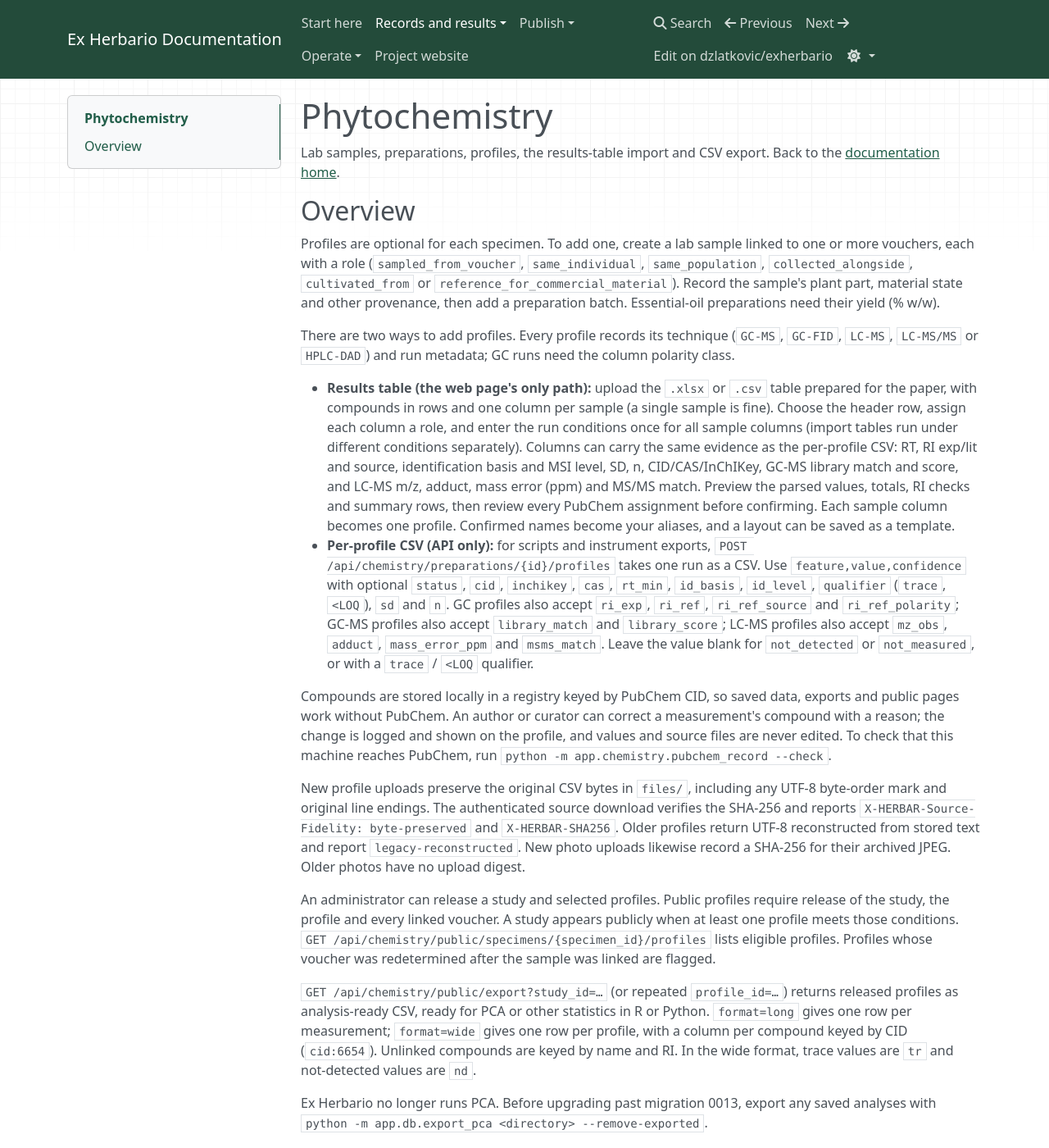
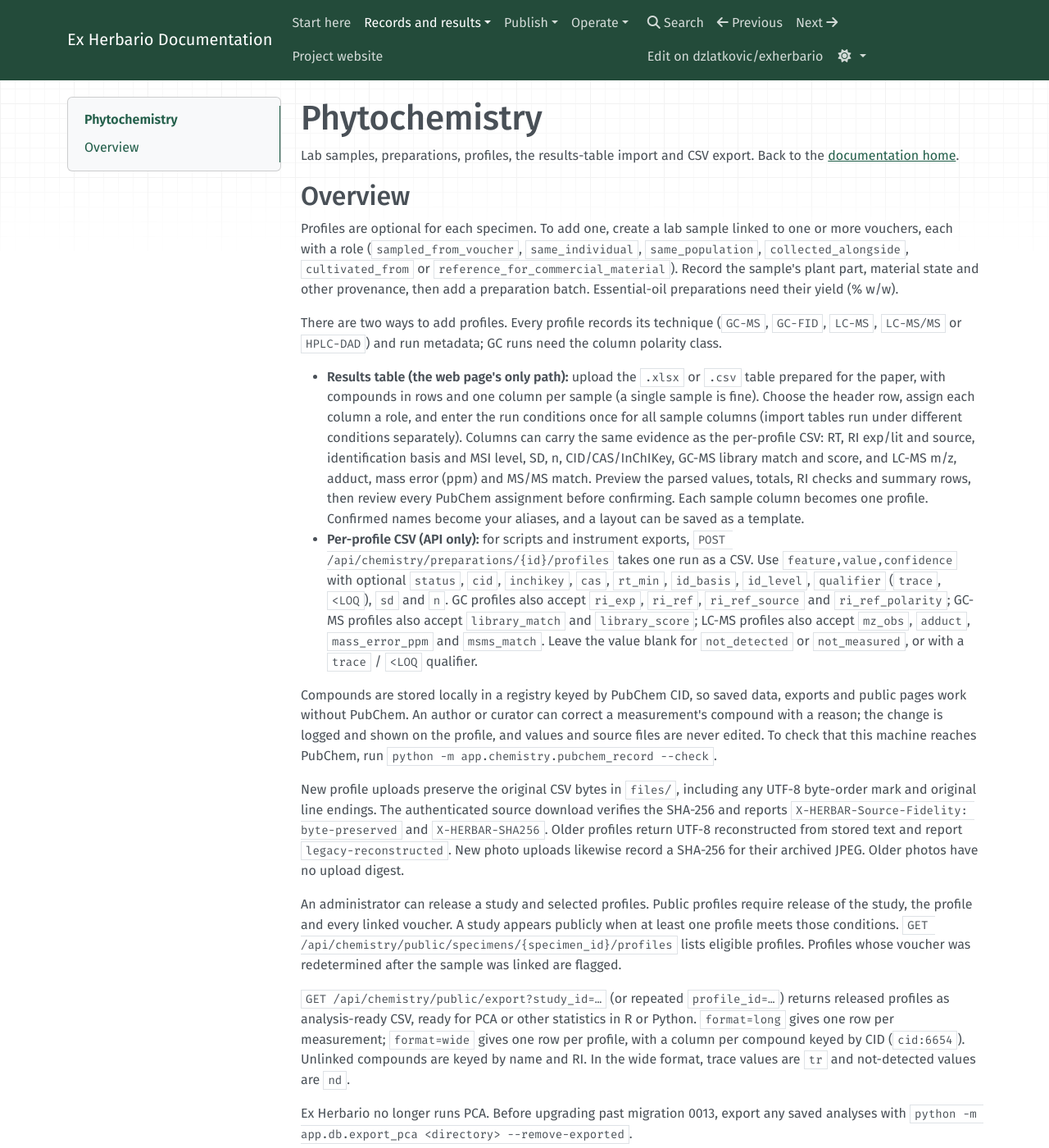
Before and after one commit to dzlatkovic/exherbario, an MkDocs documentation site: the page built from docs/chemistry.md, in a window 1280 px wide and 1400 px high. Shown: the whole window at 82% size. Built offline with MkDocs 1.6.1, drawn with Linux system fonts in a browser that asks for light colours; nearby versions of some CDN libraries.

Commit message:
Share app typography with the public websites

```diff
--- a/app/web/assets/fonts/fonts.css
+++ b/app/web/assets/fonts/fonts.css
@@ -4,7 +4,7 @@
   font-style: normal;
   font-display: swap;
   font-weight: 400;
-  src: url(/assets/herbar/fonts/fira-sans-cyrillic-ext-400-normal.woff2) format('woff2');
+  src: url(fira-sans-cyrillic-ext-400-normal.woff2) format('woff2');
   unicode-range: U+0460-052F,U+1C80-1C8A,U+20B4,U+2DE0-2DFF,U+A640-A69F,U+FE2E-FE2F;
 }
 @font-face {
@@ -12,7 +12,7 @@
   font-style: normal;
   font-display: swap;
   font-weight: 400;
-  src: url(/assets/herbar/fonts/fira-sans-cyrillic-400-normal.woff2) format('woff2');
+  src: url(fira-sans-cyrillic-400-normal.woff2) format('woff2');
   unicode-range: U+0301,U+0400-045F,U+0490-0491,U+04B0-04B1,U+2116;
 }
 @font-face {
@@ -20,7 +20,7 @@
   font-style: normal;
   font-display: swap;
   font-weight: 400;
-  src: url(/assets/herbar/fonts/fira-sans-greek-ext-400-normal.woff2) format('woff2');
+  src: url(fira-sans-greek-ext-400-normal.woff2) format('woff2');
   unicode-range: U+1F00-1FFF;
 }
 @font-face {
@@ -28,7 +28,7 @@
   font-style: normal;
   font-display: swap;
   font-weight: 400;
-  src: url(/assets/herbar/fonts/fira-sans-greek-400-normal.woff2) format('woff2');
+  src: url(fira-sans-greek-400-normal.woff2) format('woff2');
   unicode-range: U+0370-0377,U+037A-037F,U+0384-038A,U+038C,U+038E-03A1,U+03A3-03FF;
 }
 @font-face {
@@ -36,7 +36,7 @@
   font-style: normal;
   font-display: swap;
   font-weight: 400;
-  src: url(/assets/herbar/fonts/fira-sans-latin-ext-400-normal.woff2) format('woff2');
+  src: url(fira-sans-latin-ext-400-normal.woff2) format('woff2');
   unicode-range: U+0100-02BA,U+02BD-02C5,U+02C7-02CC,U+02CE-02D7,U+02DD-02FF,U+0304,U+0308,U+0329,U+1D00-1DBF,U+1E00-1E9F,U+1EF2-1EFF,U+2020,U+20A0-20AB,U+20AD-20C0,U+2113,U+2C60-2C7F,U+A720-A7FF;
 }
 @font-face {
@@ -44,7 +44,7 @@
   font-style: normal;
   font-display: swap;
   font-weight: 400;
-  src: url(/assets/herbar/fonts/fira-sans-latin-400-normal.woff2) format('woff2');
+  src: url(fira-sans-latin-400-normal.woff2) format('woff2');
   unicode-range: U+0000-00FF,U+0131,U+0152-0153,U+02BB-02BC,U+02C6,U+02DA,U+02DC,U+0304,U+0308,U+0329,U+2000-206F,U+20AC,U+2122,U+2191,U+2193,U+2212,U+2215,U+FEFF,U+FFFD;
 }
 @font-face {
@@ -52,7 +52,7 @@
   font-style: italic;
   font-display: swap;
   font-weight: 400;
-  src: url(/assets/herbar/fonts/fira-sans-cyrillic-ext-400-italic.woff2) format('woff2');
+  src: url(fira-sans-cyrillic-ext-400-italic.woff2) format('woff2');
   unicode-range: U+0460-052F,U+1C80-1C8A,U+20B4,U+2DE0-2DFF,U+A640-A69F,U+FE2E-FE2F;
 }
 @font-face {
@@ -60,7 +60,7 @@
   font-style: italic;
   font-display: swap;
   font-weight: 400;
-  src: url(/assets/herbar/fonts/fira-sans-cyrillic-400-italic.woff2) format('woff2');
+  src: url(fira-sans-cyrillic-400-italic.woff2) format('woff2');
   unicode-range: U+0301,U+0400-045F,U+0490-0491,U+04B0-04B1,U+2116;
 }
 @font-face {
@@ -68,7 +68,7 @@
   font-style: italic;
   font-display: swap;
   font-weight: 400;
-  src: url(/assets/herbar/fonts/fira-sans-greek-ext-400-italic.woff2) format('woff2');
+  src: url(fira-sans-greek-ext-400-italic.woff2) format('woff2');
   unicode-range: U+1F00-1FFF;
 }
 @font-face {
@@ -76,7 +76,7 @@
   font-style: italic;
   font-display: swap;
   font-weight: 400;
-  src: url(/assets/herbar/fonts/fira-sans-greek-400-italic.woff2) format('woff2');
+  src: url(fira-sans-greek-400-italic.woff2) format('woff2');
   unicode-range: U+0370-0377,U+037A-037F,U+0384-038A,U+038C,U+038E-03A1,U+03A3-03FF;
 }
 @font-face {
@@ -84,7 +84,7 @@
   font-style: italic;
   font-display: swap;
   font-weight: 400;
-  src: url(/assets/herbar/fonts/fira-sans-latin-ext-400-italic.woff2) format('woff2');
+  src: url(fira-sans-latin-ext-400-italic.woff2) format('woff2');
   unicode-range: U+0100-02BA,U+02BD-02C5,U+02C7-02CC,U+02CE-02D7,U+02DD-02FF,U+0304,U+0308,U+0329,U+1D00-1DBF,U+1E00-1E9F,U+1EF2-1EFF,U+2020,U+20A0-20AB,U+20AD-20C0,U+2113,U+2C60-2C7F,U+A720-A7FF;
 }
 @font-face {
@@ -92,7 +92,7 @@
   font-style: italic;
   font-display: swap;
   font-weight: 400;
-  src: url(/assets/herbar/fonts/fira-sans-latin-400-italic.woff2) format('woff2');
+  src: url(fira-sans-latin-400-italic.woff2) format('woff2');
   unicode-range: U+0000-00FF,U+0131,U+0152-0153,U+02BB-02BC,U+02C6,U+02DA,U+02DC,U+0304,U+0308,U+0329,U+2000-206F,U+20AC,U+2122,U+2191,U+2193,U+2212,U+2215,U+FEFF,U+FFFD;
 }
 @font-face {
@@ -100,7 +100,7 @@
   font-style: normal;
   font-display: swap;
   font-weight: 500;
-  src: url(/assets/herbar/fonts/fira-sans-cyrillic-ext-500-normal.woff2) format('woff2');
+  src: url(fira-sans-cyrillic-ext-500-normal.woff2) format('woff2');
   unicode-range: U+0460-052F,U+1C80-1C8A,U+20B4,U+2DE0-2DFF,U+A640-A69F,U+FE2E-FE2F;
 }
 @font-face {
@@ -108,7 +108,7 @@
   font-style: normal;
   font-display: swap;
   font-weight: 500;
-  src: url(/assets/herbar/fonts/fira-sans-cyrillic-500-normal.woff2) format('woff2');
+  src: url(fira-sans-cyrillic-500-normal.woff2) format('woff2');
   unicode-range: U+0301,U+0400-045F,U+0490-0491,U+04B0-04B1,U+2116;
 }
 @font-face {
@@ -116,7 +116,7 @@
   font-style: normal;
   font-display: swap;
   font-weight: 500;
-  src: url(/assets/herbar/fonts/fira-sans-greek-ext-500-normal.woff2) format('woff2');
+  src: url(fira-sans-greek-ext-500-normal.woff2) format('woff2');
   unicode-range: U+1F00-1FFF;
 }
 @font-face {
@@ -124,7 +124,7 @@
   font-style: normal;
   font-display: swap;
   font-weight: 500;
-  src: url(/assets/herbar/fonts/fira-sans-greek-500-normal.woff2) format('woff2');
+  src: url(fira-sans-greek-500-normal.woff2) format('woff2');
   unicode-range: U+0370-0377,U+037A-037F,U+0384-038A,U+038C,U+038E-03A1,U+03A3-03FF;
 }
 @font-face {
@@ -132,7 +132,7 @@
   font-style: normal;
   font-display: swap;
   font-weight: 500;
-  src: url(/assets/herbar/fonts/fira-sans-latin-ext-500-normal.woff2) format('woff2');
+  src: url(fira-sans-latin-ext-500-normal.woff2) format('woff2');
   unicode-range: U+0100-02BA,U+02BD-02C5,U+02C7-02CC,U+02CE-02D7,U+02DD-02FF,U+0304,U+0308,U+0329,U+1D00-1DBF,U+1E00-1E9F,U+1EF2-1EFF,U+2020,U+20A0-20AB,U+20AD-20C0,U+2113,U+2C60-2C7F,U+A720-A7FF;
 }
 @font-face {
@@ -140,7 +140,7 @@
   font-style: normal;
   font-display: swap;
   font-weight: 500;
-  src: url(/assets/herbar/fonts/fira-sans-latin-500-normal.woff2) format('woff2');
+  src: url(fira-sans-latin-500-normal.woff2) format('woff2');
   unicode-range: U+0000-00FF,U+0131,U+0152-0153,U+02BB-02BC,U+02C6,U+02DA,U+02DC,U+0304,U+0308,U+0329,U+2000-206F,U+20AC,U+2122,U+2191,U+2193,U+2212,U+2215,U+FEFF,U+FFFD;
 }
 @font-face {
@@ -148,7 +148,7 @@
   font-style: normal;
   font-display: swap;
   font-weight: 600;
-  src: url(/assets/herbar/fonts/fira-sans-cyrillic-ext-600-normal.woff2) format('woff2');
+  src: url(fira-sans-cyrillic-ext-600-normal.woff2) format('woff2');
   unicode-range: U+0460-052F,U+1C80-1C8A,U+20B4,U+2DE0-2DFF,U+A640-A69F,U+FE2E-FE2F;
 }
 @font-face {
@@ -156,7 +156,7 @@
   font-style: normal;
   font-display: swap;
   font-weight: 600;
-  src: url(/assets/herbar/fonts/fira-sans-cyrillic-600-normal.woff2) format('woff2');
+  src: url(fira-sans-cyrillic-600-normal.woff2) format('woff2');
   unicode-range: U+0301,U+0400-045F,U+0490-0491,U+04B0-04B1,U+2116;
 }
 @font-face {
@@ -164,7 +164,7 @@
   font-style: normal;
   font-display: swap;
   font-weight: 600;
-  src: url(/assets/herbar/fonts/fira-sans-greek-ext-600-normal.woff2) format('woff2');
+  src: url(fira-sans-greek-ext-600-normal.woff2) format('woff2');
   unicode-range: U+1F00-1FFF;
 }
 @font-face {
@@ -172,7 +172,7 @@
   font-style: normal;
   font-display: swap;
   font-weight: 600;
-  src: url(/assets/herbar/fonts/fira-sans-greek-600-normal.woff2) format('woff2');
+  src: url(fira-sans-greek-600-normal.woff2) format('woff2');
   unicode-range: U+0370-0377,U+037A-037F,U+0384-038A,U+038C,U+038E-03A1,U+03A3-03FF;
 }
 @font-face {
@@ -180,7 +180,7 @@
   font-style: normal;
   font-display: swap;
   font-weight: 600;
-  src: url(/assets/herbar/fonts/fira-sans-latin-ext-600-normal.woff2) format('woff2');
+  src: url(fira-sans-latin-ext-600-normal.woff2) format('woff2');
   unicode-range: U+0100-02BA,U+02BD-02C5,U+02C7-02CC,U+02CE-02D7,U+02DD-02FF,U+0304,U+0308,U+0329,U+1D00-1DBF,U+1E00-1E9F,U+1EF2-1EFF,U+2020,U+20A0-20AB,U+20AD-20C0,U+2113,U+2C60-2C7F,U+A720-A7FF;
 }
 @font-face {
@@ -188,7 +188,7 @@
   font-style: normal;
   font-display: swap;
   font-weight: 600;
-  src: url(/assets/herbar/fonts/fira-sans-latin-600-normal.woff2) format('woff2');
+  src: url(fira-sans-latin-600-normal.woff2) format('woff2');
   unicode-range: U+0000-00FF,U+0131,U+0152-0153,U+02BB-02BC,U+02C6,U+02DA,U+02DC,U+0304,U+0308,U+0329,U+2000-206F,U+20AC,U+2122,U+2191,U+2193,U+2212,U+2215,U+FEFF,U+FFFD;
 }
 @font-face {
@@ -196,7 +196,7 @@
   font-style: normal;
   font-display: swap;
   font-weight: 400;
-  src: url(/assets/herbar/fonts/fira-mono-cyrillic-ext-400-normal.woff2) format('woff2');
+  src: url(fira-mono-cyrillic-ext-400-normal.woff2) format('woff2');
   unicode-range: U+0460-052F,U+1C80-1C8A,U+20B4,U+2DE0-2DFF,U+A640-A69F,U+FE2E-FE2F;
 }
 @font-face {
@@ -204,7 +204,7 @@
   font-style: normal;
   font-display: swap;
   font-weight: 400;
-  src: url(/assets/herbar/fonts/fira-mono-cyrillic-400-normal.woff2) format('woff2');
+  src: url(fira-mono-cyrillic-400-normal.woff2) format('woff2');
   unicode-range: U+0301,U+0400-045F,U+0490-0491,U+04B0-04B1,U+2116;
 }
 @font-face {
@@ -212,7 +212,7 @@
   font-style: normal;
   font-display: swap;
   font-weight: 400;
-  src: url(/assets/herbar/fonts/fira-mono-greek-ext-400-normal.woff2) format('woff2');
+  src: url(fira-mono-greek-ext-400-normal.woff2) format('woff2');
   unicode-range: U+1F00-1FFF;
 }
 @font-face {
@@ -220,7 +220,7 @@
   font-style: normal;
   font-display: swap;
   font-weight: 400;
-  src: url(/assets/herbar/fonts/fira-mono-greek-400-normal.woff2) format('woff2');
+  src: url(fira-mono-greek-400-normal.woff2) format('woff2');
   unicode-range: U+0370-0377,U+037A-037F,U+0384-038A,U+038C,U+038E-03A1,U+03A3-03FF;
 }
 @font-face {
@@ -228,7 +228,7 @@
   font-style: normal;
   font-display: swap;
   font-weight: 400;
-  src: url(/assets/herbar/fonts/fira-mono-latin-ext-400-normal.woff2) format('woff2');
+  src: url(fira-mono-latin-ext-400-normal.woff2) format('woff2');
   unicode-range: U+0100-02BA,U+02BD-02C5,U+02C7-02CC,U+02CE-02D7,U+02DD-02FF,U+0304,U+0308,U+0329,U+1D00-1DBF,U+1E00-1E9F,U+1EF2-1EFF,U+2020,U+20A0-20AB,U+20AD-20C0,U+2113,U+2C60-2C7F,U+A720-A7FF;
 }
 @font-face {
@@ -236,7 +236,7 @@
   font-style: normal;
   font-display: swap;
   font-weight: 400;
-  src: url(/assets/herbar/fonts/fira-mono-latin-400-normal.woff2) format('woff2');
+  src: url(fira-mono-latin-400-normal.woff2) format('woff2');
   unicode-range: U+0000-00FF,U+0131,U+0152-0153,U+02BB-02BC,U+02C6,U+02DA,U+02DC,U+0304,U+0308,U+0329,U+2000-206F,U+20AC,U+2122,U+2191,U+2193,U+2212,U+2215,U+FEFF,U+FFFD;
 }
 @font-face {
@@ -244,7 +244,7 @@
   font-style: normal;
   font-display: swap;
   font-weight: 500;
-  src: url(/assets/herbar/fonts/fira-mono-cyrillic-ext-500-normal.woff2) format('woff2');
+  src: url(fira-mono-cyrillic-ext-500-normal.woff2) format('woff2');
   unicode-range: U+0460-052F,U+1C80-1C8A,U+20B4,U+2DE0-2DFF,U+A640-A69F,U+FE2E-FE2F;
 }
 @font-face {
@@ -252,7 +252,7 @@
   font-style: normal;
   font-display: swap;
   font-weight: 500;
-  src: url(/assets/herbar/fonts/fira-mono-cyrillic-500-normal.woff2) format('woff2');
+  src: url(fira-mono-cyrillic-500-normal.woff2) format('woff2');
   unicode-range: U+0301,U+0400-045F,U+0490-0491,U+04B0-04B1,U+2116;
 }
 @font-face {
@@ -260,7 +260,7 @@
   font-style: normal;
   font-display: swap;
   font-weight: 500;
-  src: url(/assets/herbar/fonts/fira-mono-greek-ext-500-normal.woff2) format('woff2');
+  src: url(fira-mono-greek-ext-500-normal.woff2) format('woff2');
   unicode-range: U+1F00-1FFF;
 }
 @font-face {
@@ -268,7 +268,7 @@
   font-style: normal;
   font-display: swap;
   font-weight: 500;
-  src: url(/assets/herbar/fonts/fira-mono-greek-500-normal.woff2) format('woff2');
+  src: url(fira-mono-greek-500-normal.woff2) format('woff2');
   unicode-range: U+0370-0377,U+037A-037F,U+0384-038A,U+038C,U+038E-03A1,U+03A3-03FF;
 }
 @font-face {
@@ -276,7 +276,7 @@
   font-style: normal;
   font-display: swap;
   font-weight: 500;
-  src: url(/assets/herbar/fonts/fira-mono-latin-ext-500-normal.woff2) format('woff2');
+  src: url(fira-mono-latin-ext-500-normal.woff2) format('woff2');
   unicode-range: U+0100-02BA,U+02BD-02C5,U+02C7-02CC,U+02CE-02D7,U+02DD-02FF,U+0304,U+0308,U+0329,U+1D00-1DBF,U+1E00-1E9F,U+1EF2-1EFF,U+2020,U+20A0-20AB,U+20AD-20C0,U+2113,U+2C60-2C7F,U+A720-A7FF;
 }
 @font-face {
@@ -284,6 +284,6 @@
   font-style: normal;
   font-display: swap;
   font-weight: 500;
-  src: url(/assets/herbar/fonts/fira-mono-latin-500-normal.woff2) format('woff2');
+  src: url(fira-mono-latin-500-normal.woff2) format('woff2');
   unicode-range: U+0000-00FF,U+0131,U+0152-0153,U+02BB-02BC,U+02C6,U+02DA,U+02DC,U+0304,U+0308,U+0329,U+2000-206F,U+20AC,U+2122,U+2191,U+2193,U+2212,U+2215,U+FEFF,U+FFFD;
 }
--- a/docs/styles.css
+++ b/docs/styles.css
@@ -1,8 +1,21 @@
 :root {
+  --bs-font-sans-serif: "Fira Sans", system-ui, sans-serif;
+  --bs-font-monospace: "Fira Mono", ui-monospace, monospace;
+  --bs-body-line-height: 1.55;
   --bs-link-color: #215e49;
   --bs-link-hover-color: #164435;
   --bs-link-color-rgb: 33, 94, 73;
   --bs-link-hover-color-rgb: 22, 68, 53;
+}
+
+h1, h2, h3, h4, h5, h6 {
+  font-weight: 500;
+  line-height: 1.25;
+  letter-spacing: -.005em;
+}
+
+strong, b {
+  font-weight: 600;
 }
 
 [data-bs-theme="dark"] {
--- a/mkdocs.yml
+++ b/mkdocs.yml
@@ -8,7 +8,10 @@ theme:
   name: mkdocs
   color_mode: light
   user_color_mode_toggle: true
+hooks:
+  - website/docs_fonts.py
 extra_css:
+  - fonts/fonts.css
   - styles.css
 validation:
   nav:
--- a/website/landing/index.html
+++ b/website/landing/index.html
@@ -7,6 +7,7 @@
   <title>Ex Herbario — From voucher to published data</title>
   <link rel="canonical" href="https://exherbario.org/">
   <link rel="icon" href="logo.svg" type="image/svg+xml">
+  <link rel="stylesheet" href="fonts/fonts.css">
   <link rel="stylesheet" href="style.css">
 </head>
 <body>
```
Also changed, not shown: website/README.md (+2 -2 lines), website/build_landing.py (added, +13 -0 lines), website/docs_fonts.py (added, +13 -0 lines), website/landing/style.css (+9 -8 lines), 1 other file.
